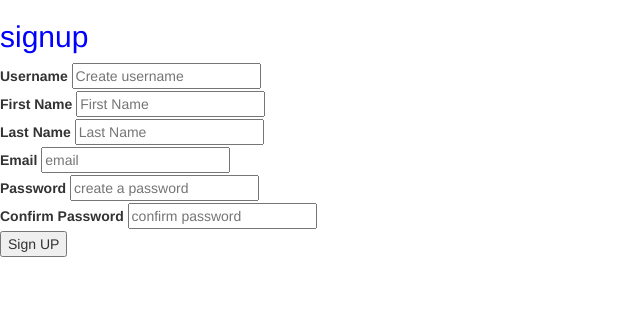
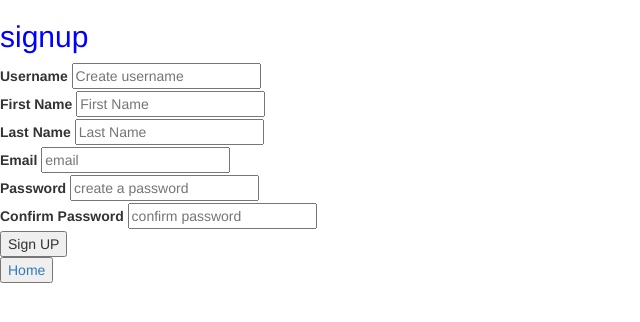
Before and after one commit to sagarrb1805/Home_equipment_control, a Django app: page /signup/ in a window 1280 px wide. Shown: the top 322 px of the page, without its empty margins (0-640 px from the left). Run offline with Django 3.2, Linux system fonts and the light colour scheme; some libraries are stand-ins or nearby versions.

Commit message:
home button in signup page

```diff
--- a/controlapp/urls.py
+++ b/controlapp/urls.py
@@ -7,4 +7,5 @@ urlpatterns =[
     path('signup/', views.signup, name='signup'),
     path('signin/', views.signin, name='signin'),
     path('signin/signout', views.signout, name='signout'),
+    path('signup/home', views.returnhome, name='returnhome')
 ]
--- a/controlapp/views.py
+++ b/controlapp/views.py
@@ -93,3 +93,6 @@ def signout(request):
     logout(request)
     messages.success(request, 'logged out')
     return redirect('home')
+
+def returnhome(request):
+    return redirect('home')
--- a/templates/controlapp/index.html
+++ b/templates/controlapp/index.html
@@ -29,7 +29,7 @@
             <li>
                 <h3>switch 1: {{ status.switch_1 }}</h3>
                 <form method="POST">{% csrf_token %}
-                    <button type="submit" name="sw1">Change</button>
+                    <button type="submit" name="sw1">Toggle</button>
                 </form>
             </li>
 
@@ -63,7 +63,6 @@
         </ul>
 
 
-
       <button type="submit" name="signout"><a href="signout">Signout</a></button>
     {% else %}
 
--- a/templates/controlapp/signup.html
+++ b/templates/controlapp/signup.html
@@ -49,7 +49,9 @@
 
         <button type="submit" name="signup">Sign UP</button>
 
+
       </form>
+      <button type="submit" name="homebtn"> <a href="home"> Home</a></button>
       <script src="https://ajax.googleapis.com/ajax/libs/jquery/1.12.4/jquery.min.js"></script>
 <script src="https://maxcdn.bootstrapcdn.com/bootstrap/3.3.7/js/bootstrap.min.js"></script>
 </body>
```
Also changed, not shown: db.sqlite3.
